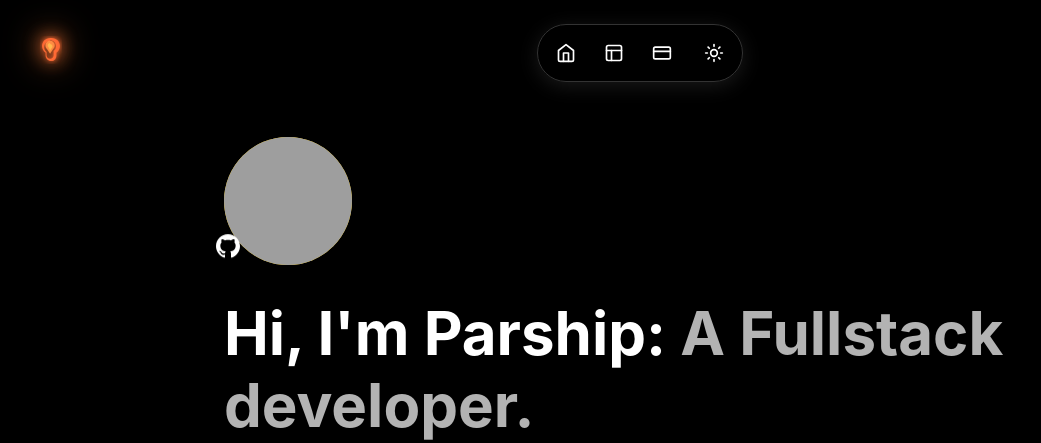
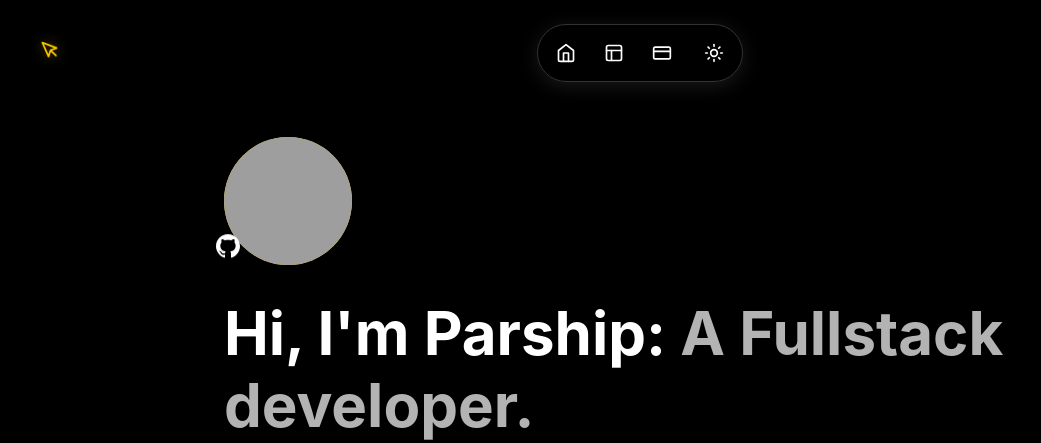
Before and after one commit to Parship12/parship.io, a website: page index.html in a window 1280 px wide. Shown: the top 443 px of the page, without its empty margins (0-1041 px from the left). Drawn offline with Linux system fonts and the light colour scheme; no server answers; grey boxes are pictures that could not be loaded.

Commit message:
fix cursor design and pr link
Signed-off-by: Parship Chowdhury <parshipchowdhury@gmail.com>

```diff
--- a/index.html
+++ b/index.html
@@ -26,37 +26,22 @@
   </head>
 
   <body>
-    <!-- Custom Animated Fire Cursor -->
+    <!-- Custom Pointer Cursor -->
     <div class="custom-cursor">
       <svg
-        class="cursor-fire"
+        class="cursor-pointer"
         xmlns="http://www.w3.org/2000/svg"
-        width="28"
-        height="28"
-        viewBox="0 0 28 28"
+        width="20"
+        height="20"
+        viewBox="0 0 24 24"
+        fill="none"
+        stroke="currentColor"
+        stroke-width="2"
+        stroke-linecap="round"
+        stroke-linejoin="round"
       >
-        <defs>
-          <filter id="fireGlow">
-            <feGaussianBlur stdDeviation="2.5" result="coloredBlur" />
-            <feMerge>
-              <feMergeNode in="coloredBlur" />
-              <feMergeNode in="SourceGraphic" />
-            </feMerge>
-          </filter>
-        </defs>
-        <path
-          d="M14 2C9.58 2 6 5.58 6 10c0 2.78 1.39 5.22 3.5 6.7V19c0 3.22 2.61 5.83 5.83 5.83S20.33 22.22 20.33 19v-2.3c2.11-1.48 3.5-3.92 3.5-6.7 0-4.42-3.58-8-8-8zm0 2.33c3.22 0 5.83 2.61 5.83 5.83 0 1.9-.93 3.69-2.33 4.77V19c0 1.93-1.56 3.5-3.5 3.5s-3.5-1.57-3.5-3.5v-3.07c-1.4-1.08-2.33-2.87-2.33-4.77 0-3.22 2.61-5.83 5.83-5.83z"
-          fill="#FF6B35"
-          filter="url(#fireGlow)"
-        />
-        <path
-          d="M14 4.67c-2.58 0-4.67 2.09-4.67 4.67 0 1.28.53 2.45 1.37 3.3L14 17.5l3.3-4.86c.84-.85 1.37-2.02 1.37-3.3 0-2.58-2.09-4.67-4.67-4.67z"
-          fill="#FF8C42"
-        />
-        <path
-          d="M14 7c-1.28 0-2.33 1.05-2.33 2.33 0 .64.26 1.22.69 1.64L14 14.33l1.64-2.36c.43-.42.69-1 .69-1.64 0-1.28-1.05-2.33-2.33-2.33z"
-          fill="#FFB84D"
-        />
+        <path d="M3 3l7.07 16.97 2.51-7.39 7.39-2.51L3 3z" />
+        <path d="m13 13 6 6" />
       </svg>
     </div>
 
@@ -776,7 +761,7 @@
                     </svg>
                   </a>
                   <a
-                    href="https://github.com/jaegertracing/jaeger/issues?q=is%3Apr%20state%3Aclosed%20author%3AParship12"
+                    href="https://github.com/jaegertracing/jaeger/pulls?q=is%3Apr+author%3AParship12+is%3Aclosed"
                     target="_blank"
                     rel="noopener noreferrer"
                     class="contribution-link"
--- a/styles.css
+++ b/styles.css
@@ -79,7 +79,7 @@ body {
   overflow-x: hidden;
 }
 
-/* Custom Animated Fire Cursor with Moving Glow */
+/* Custom Pointer Cursor */
 *,
 *::before,
 *::after {
@@ -95,8 +95,8 @@ body {
   position: fixed;
   top: 0;
   left: 0;
-  width: 28px;
-  height: 28px;
+  width: 20px;
+  height: 20px;
   pointer-events: none;
   z-index: 99999;
   transform: translate(-50%, -50%);
@@ -106,26 +106,32 @@ body {
   opacity: 1;
 }
 
-.cursor-fire {
+.cursor-pointer {
   width: 100%;
   height: 100%;
-  filter: drop-shadow(0 0 8px rgba(255, 107, 53, 0.8)) drop-shadow(0 0 15px rgba(255, 140, 66, 0.6));
-  animation: glowPulse 1.5s ease-in-out infinite;
+  color: hsl(var(--primary));
+  filter: drop-shadow(0 2px 4px rgba(0, 0, 0, 0.2))
+    drop-shadow(0 0 6px hsla(var(--primary) / 0.4));
+  animation: pointerFloat 2s ease-in-out infinite;
   display: block;
+  stroke: currentColor;
 }
 
-@keyframes glowPulse {
+@keyframes pointerFloat {
   0%,
   100% {
-    filter: drop-shadow(0 0 8px rgba(255, 107, 53, 0.8))
-      drop-shadow(0 0 15px rgba(255, 140, 66, 0.6));
-    transform: scale(1);
+    transform: translateY(0) rotate(-2deg);
   }
   50% {
-    filter: drop-shadow(0 0 12px rgba(255, 107, 53, 1))
-      drop-shadow(0 0 20px rgba(255, 140, 66, 0.8)) drop-shadow(0 0 30px rgba(255, 184, 77, 0.6));
-    transform: scale(1.05);
+    transform: translateY(-2px) rotate(2deg);
   }
+}
+
+.custom-cursor:hover .cursor-pointer {
+  transform: scale(1.15) rotate(5deg);
+  filter: drop-shadow(0 3px 6px rgba(0, 0, 0, 0.3))
+    drop-shadow(0 0 10px hsla(var(--primary) / 0.6));
+  color: hsl(var(--primary));
 }
 
 a,
```
